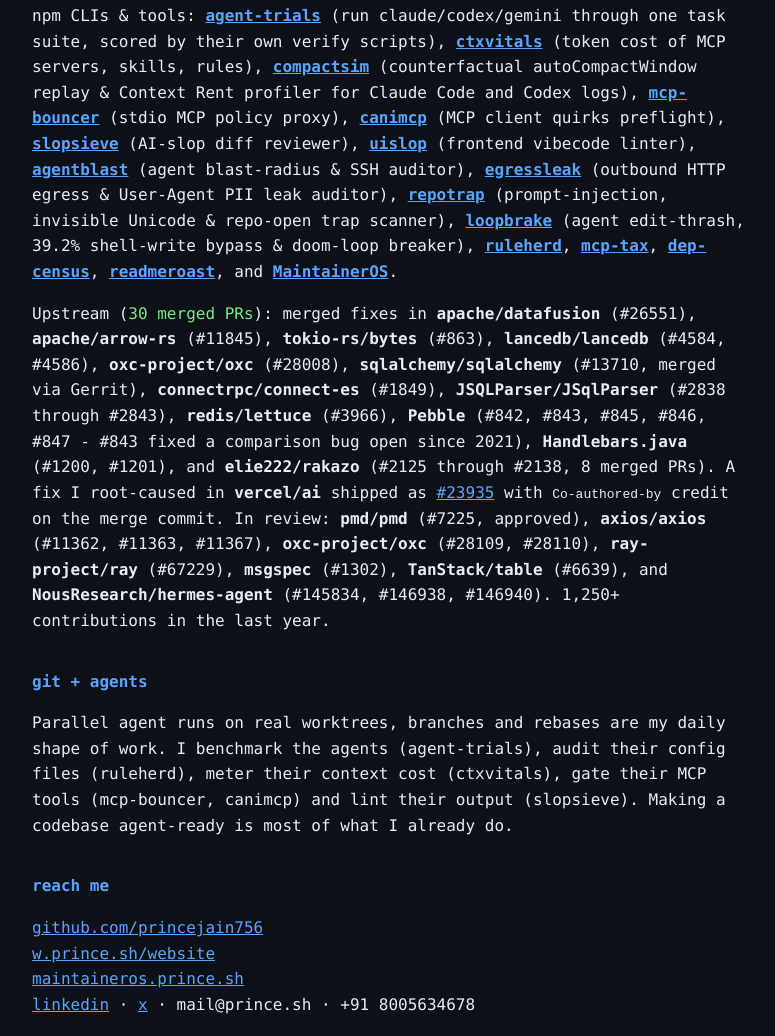
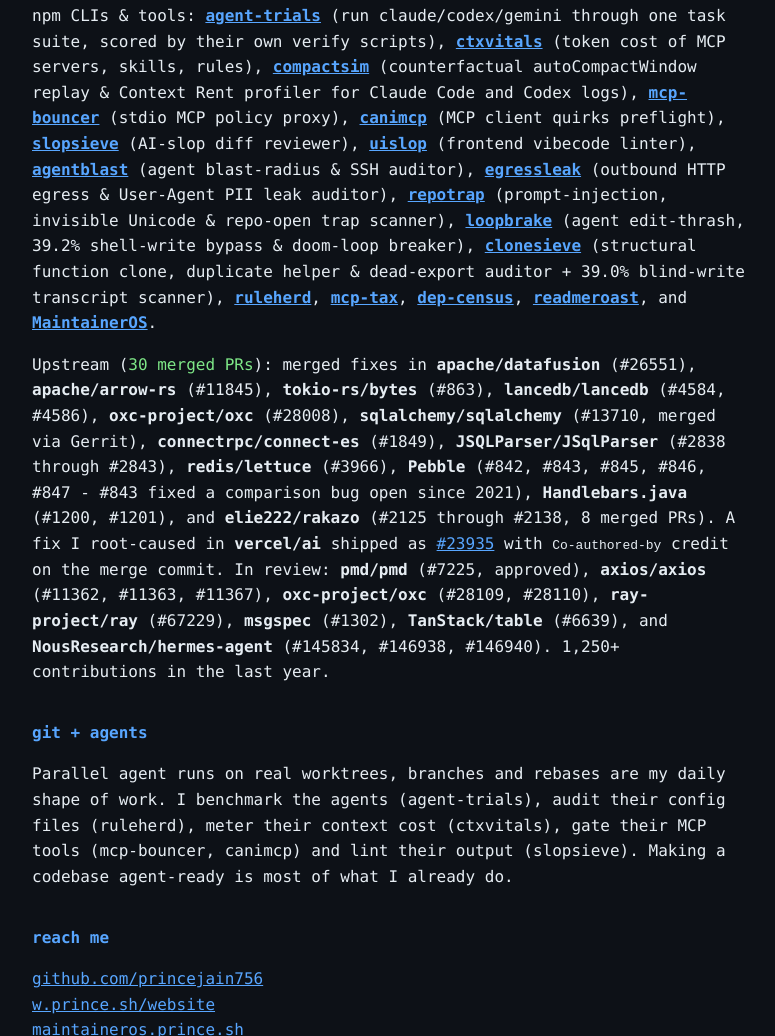
Before and after one commit to princejain756/princejain756.github.io, a plain HTML site: page index.html in a window 1280 px wide. Shown: the part 1649-2685 px from the top of the page, without its empty margins (248-1023 px from the left). Drawn offline with Linux system fonts and the light colour scheme.

Commit message:
Add clonesieve to OSS & CLI dossier

```diff
--- a/index.html
+++ b/index.html
@@ -78,6 +78,7 @@
 <b><a href="https://github.com/princejain756/egressleak">egressleak</a></b> (outbound HTTP egress &amp; User-Agent PII leak auditor),
 <b><a href="https://github.com/princejain756/repotrap">repotrap</a></b> (prompt-injection, invisible Unicode &amp; repo-open trap scanner),
 <b><a href="https://github.com/princejain756/loopbrake">loopbrake</a></b> (agent edit-thrash, 39.2% shell-write bypass &amp; doom-loop breaker),
+<b><a href="https://github.com/princejain756/clonesieve">clonesieve</a></b> (structural function clone, duplicate helper &amp; dead-export auditor + 39.0% blind-write transcript scanner),
 <b><a href="https://github.com/princejain756/ruleherd">ruleherd</a></b>, <b><a href="https://github.com/princejain756/mcp-tax">mcp-tax</a></b>, <b><a href="https://github.com/princejain756/dep-census">dep-census</a></b>, <b><a href="https://github.com/princejain756/readmeroast">readmeroast</a></b>, and <b><a href="https://maintaineros.prince.sh">MaintainerOS</a></b>.
 </p>
 <p>
```
